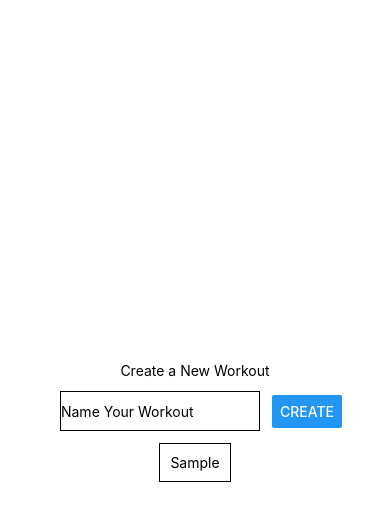
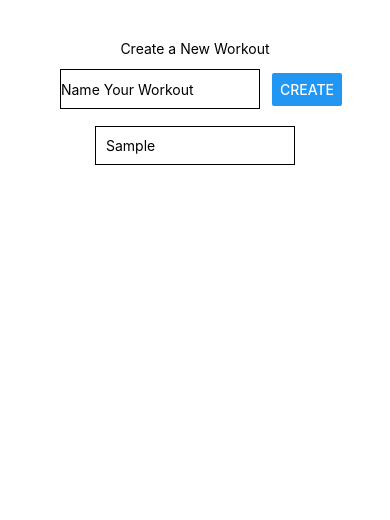
Before and after one commit to ah-james/workout-checklist, a React Native app: screen / in a window 390 px wide. Both pictures are taken after typing "Sample" into the empty fields and a click on the button "CREATE". Shown: the top 520 px of the page. Built offline with nearby package versions, Linux system fonts and the light colour scheme.

Commit message:
Scrolling Workout List

```diff
--- a/App.js
+++ b/App.js
@@ -1,6 +1,6 @@
 import { StatusBar } from 'expo-status-bar';
 import React, { useState } from 'react';
-import { StyleSheet, Text, View, Button, TextInput } from 'react-native';
+import { StyleSheet, Text, View, Button, TextInput, ScrollView } from 'react-native';
 
 export default function App() {
   const [outputText, setOutputText] = useState("Create a New Workout")
@@ -25,9 +25,9 @@ export default function App() {
         <TextInput style={styles.input} placeholder={workoutText} onChangeText={handleWorkoutInput} value={enteredWorkout} />
         <Button style={styles.button} title="Create" onPress={addWorkout} />
       </View>
-      <View>
-        {workoutList.map((workout) => <View style={styles.list}><Text key={workout}>{workout}</Text></View>)}
-      </View>
+      <ScrollView>
+        {workoutList.map((workout) => <View key={workout} style={styles.list}><Text>{workout}</Text></View>)}
+      </ScrollView>
       {/* <Button title="Change Text" onPress={() => setOutputText('Which Workout Are You Doing Today?')} /> */}
       <StatusBar style="auto" />
     </View>
@@ -40,6 +40,7 @@ const styles = StyleSheet.create({
     backgroundColor: '#fff',
     alignItems: 'center',
     justifyContent: 'center',
+    marginTop: 40,
   },
   input: {
     height: 40,
@@ -56,5 +57,7 @@ const styles = StyleSheet.create({
     borderColor: 'black',
     borderWidth: 1,
     padding: 10,
+    marginVertical: 5,
+    width: 200,
   }
 });
```
